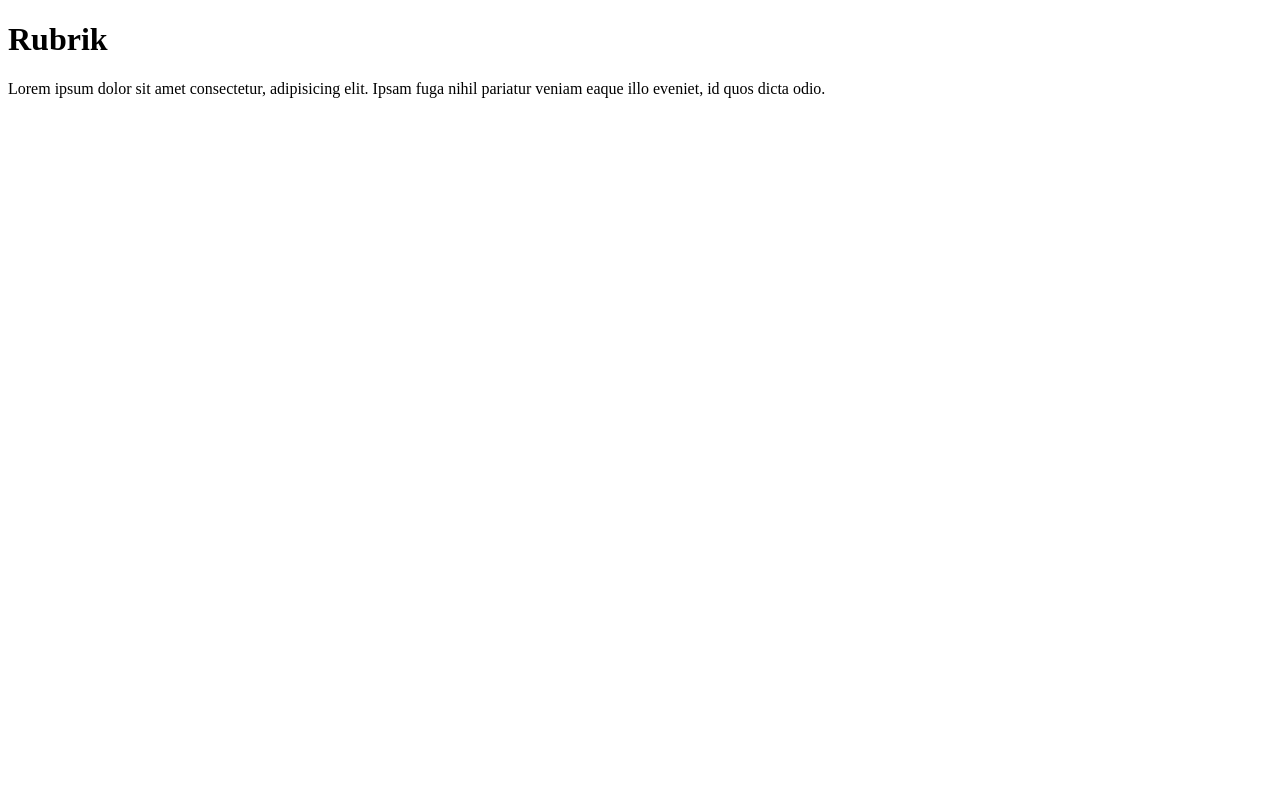
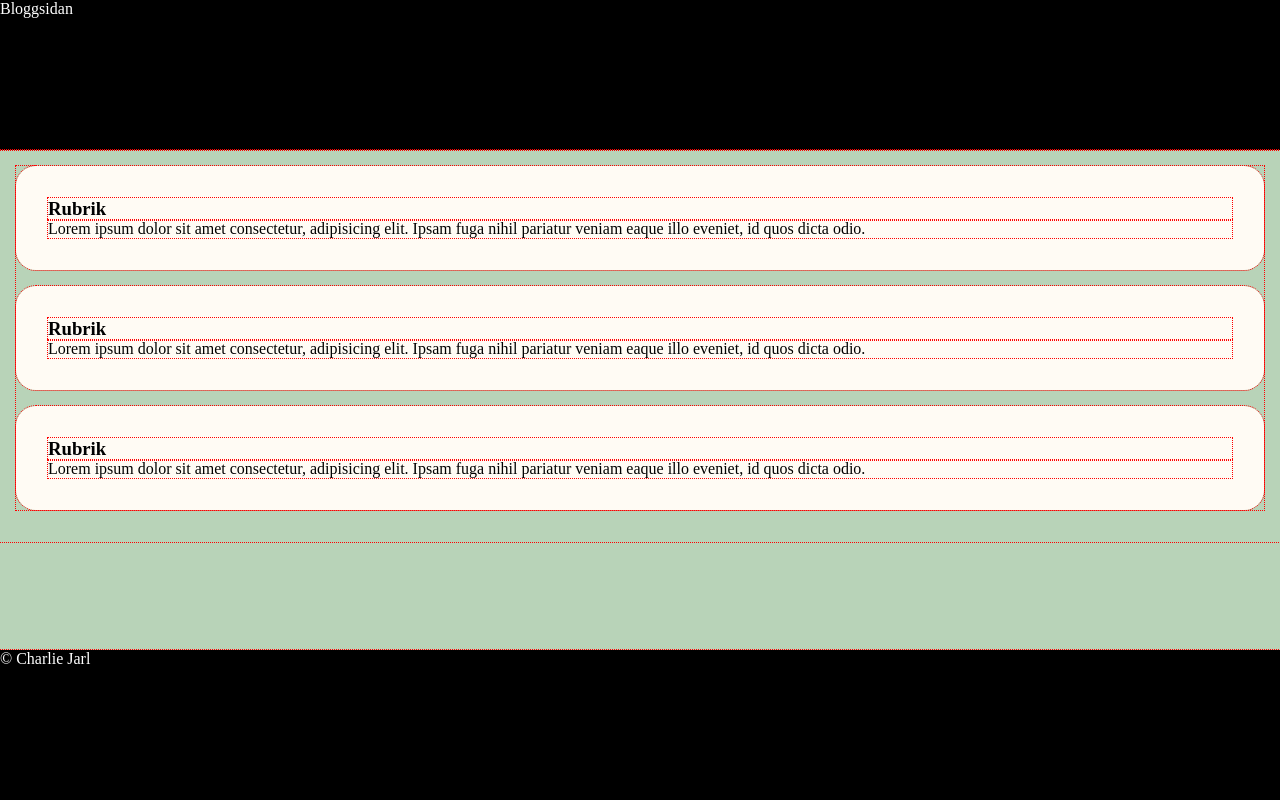
Before and after one commit to j4rl/ulf, a plain HTML site: page index.html in a window 1280 px wide. Drawn offline with Linux system fonts and the light colour scheme.

Commit message:
Classroom update

```diff
--- a/index.html
+++ b/index.html
@@ -4,13 +4,28 @@
 <head>
     <meta charset="UTF-8">
     <title>Document</title>
+    <link rel="stylesheet" href="stihl.css">
 </head>
 
 <body>
+    <header>Bloggsidan</header>
     <div class="main">
-        <h1>Rubrik</h1>
-        <p>Lorem ipsum dolor sit amet consectetur, adipisicing elit. Ipsam fuga nihil pariatur veniam eaque illo eveniet, id quos dicta odio.</p>
+        <section>
+            <article>
+                <h1>Rubrik</h1>
+                <p>Lorem ipsum dolor sit amet consectetur, adipisicing elit. Ipsam fuga nihil pariatur veniam eaque illo eveniet, id quos dicta odio.</p>
+            </article>
+            <article>
+                <h1>Rubrik</h1>
+                <p>Lorem ipsum dolor sit amet consectetur, adipisicing elit. Ipsam fuga nihil pariatur veniam eaque illo eveniet, id quos dicta odio.</p>
+            </article>
+            <article>
+                <h1>Rubrik</h1>
+                <p>Lorem ipsum dolor sit amet consectetur, adipisicing elit. Ipsam fuga nihil pariatur veniam eaque illo eveniet, id quos dicta odio.</p>
+            </article>
+        </section>
     </div>
+    <footer>&copy; Charlie Jarl</footer>
 </body>
 
 </html>
--- /dev/null
+++ b/stihl.css
@@ -0,0 +1,40 @@
+* {
+    margin: 0;
+    padding: 0;
+    box-sizing: border-box;
+    outline: 1px dotted red;
+}
+
+body {
+    position: relative;
+    height: 100vh;
+    background: rgb(184, 211, 184);
+}
+
+header,
+footer {
+    position: absolute;
+    height: 150px;
+    background: #000;
+    color: #fff;
+    width: 100%;
+}
+
+footer {
+    bottom: 0px;
+}
+
+.main {
+    position: absolute;
+    top: 150px;
+    width: 100%;
+    height: calc(100vh - 150px -150px);
+    padding: 1rem;
+}
+
+article {
+    background: rgb(255, 251, 244);
+    padding: 2rem;
+    margin-bottom: 1rem;
+    border-radius: 20px;
+}
```
